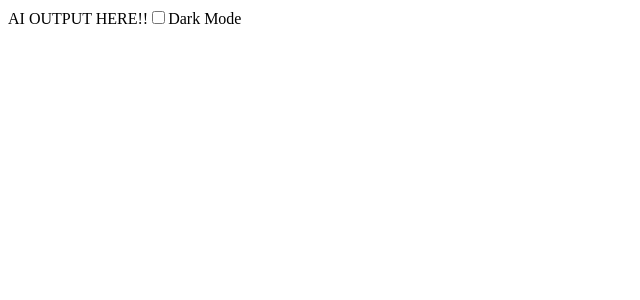
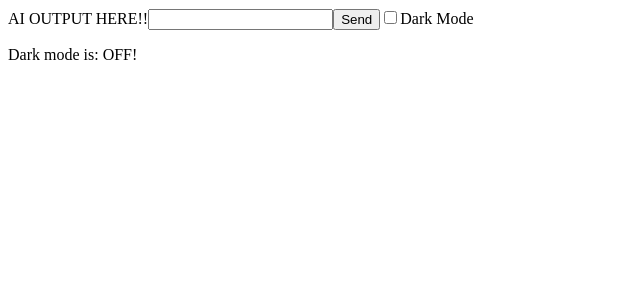
Before and after one commit to Dwanky-y/bioInfoChatbot, a React (Vite) app: page / in a window 1280 px wide. Shown: the top 300 px of the page, without its empty margins (0-640 px from the left). Built offline with nearby package versions, Linux system fonts and the light colour scheme.

Commit message:
Added Functionality

```diff
--- a/src/AIOutputBox.jsx
+++ b/src/AIOutputBox.jsx
@@ -1,6 +1,8 @@
+import React, {useState} from "react"
 
 function AIOutPutBox(){
-    return <><label>AI OUTPUT HERE!!</label></>
+    return <>
+    <label>AI OUTPUT HERE!!</label></>
 }
 
 export default AIOutPutBox
--- a/src/App.jsx
+++ b/src/App.jsx
@@ -1,8 +1,9 @@
 import DarkModeToggle from "./darkModeToggle";
 import AIOutPutBox from "./AIOutputBox";
+import UserChatBox from "./UserChatBox";
 
 function App(){
-  return <><AIOutPutBox></AIOutPutBox><DarkModeToggle></DarkModeToggle></>
+  return <><AIOutPutBox/><UserChatBox/><DarkModeToggle/></>
 }
 
 export default App
--- a/src/DarkModeToggle.jsx
+++ b/src/DarkModeToggle.jsx
@@ -1,9 +1,27 @@
 //Dark mode toggle functionality for people who prefer/need it
+import React, { useState } from "react"
+
 function DarkModeToggle() {
+    //isChecked is a variable, setIsChecked is a function. the argument in useState is the starting value of isChecked
+    const [isChecked, setIsChecked] = useState(false)
+
+    const handleCheckboxChange = (event) => {
+        setIsChecked(event.target.checked)
+        // document.body.classList.toggle("darkMode")
+
+        if (isChecked == false){
+            document.body.classList.add("darkMode")
+        } else{
+            document.body.classList.remove("darkMode")
+        }
+    }
 
     return <>
-        <input type="checkbox" name="darkModeButton" value="darkmode"/>
-        <label for="darkModeButton">Dark Mode</label>
+        <label>
+            <input type="checkbox" name="darkModeButton" checked ={isChecked} onChange={handleCheckboxChange}/>
+            <label for="darkModeButton">Dark Mode</label>
+            <p>Dark mode is: {isChecked ? "ON" : "OFF"}!</p>
+        </label>
     </>
 
 }
--- a/src/UserChatBox.jsx
+++ b/src/UserChatBox.jsx
@@ -1,8 +1,31 @@
+import React, {useState} from "react"
 // Should have a text field and a enter button
+function UserChatBox() {
 
-function userChatBox() {
+    const [text, setText] = useState('')
 
+
+    const sendMessage = () => {
+        console.log("Sending Message: ", text)
+        //API call to LLM here??
+        setText('')
+    }
+
+    const handleKeyDown = (event) =>{
+        // console.log("Key Pressed: ", event.key)
+
+        if (event.key === "Enter" ){
+            // console.log("Sending Message: ", text)
+            sendMessage()
+        }
+    }
+
+    return <>
+    <input type="text" name="userInput" value={text} onChange={(e) => setText(e.target.value)}
+    onKeyDown={handleKeyDown}/>
+    <button for="userInput" onClick={sendMessage}>Send</button>
+    </>
 
 }
 
-export default userChatBox
+export default UserChatBox
--- a/src/index.css
+++ b/src/index.css
@@ -1,6 +1,7 @@
 
 
 .darkMode{
+    /* Changes Background color, and text color */
     background-color: black;
     color: white;
 }
```
